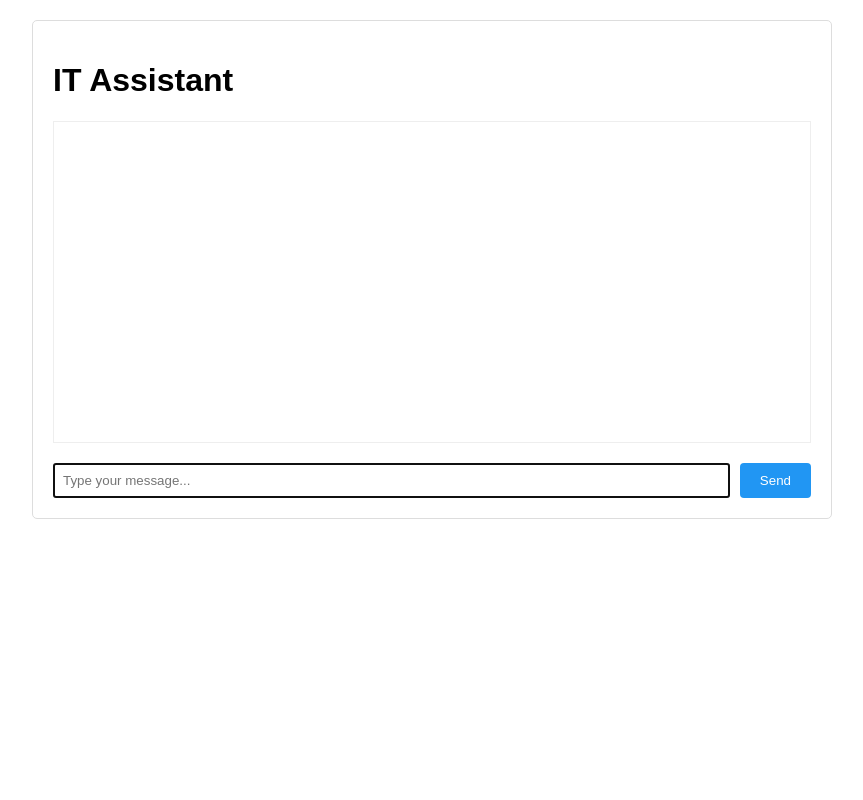
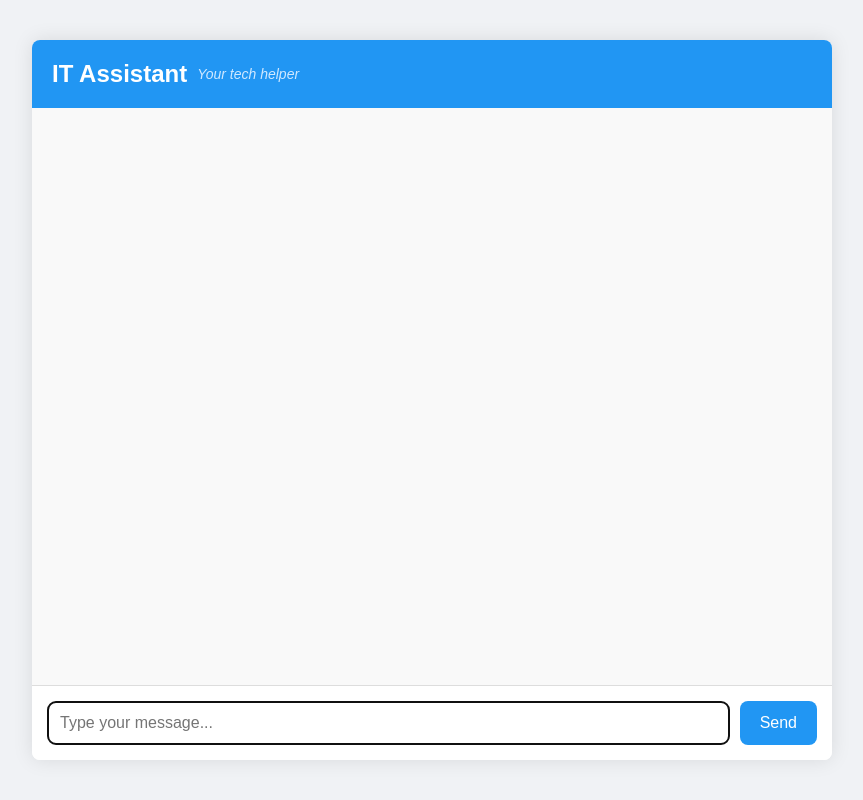
Before and after one commit to Farah-albouchi/django-chatbot, a Django app: page /chatbot/ in a window 1280 px wide. Shown: the whole page, without its empty margins (208-1071 px from the left). Run offline with Django 5.2, Linux system fonts and the light colour scheme.

Commit message:
ui update

```diff
--- a/chatbot/templates/chat.html
+++ b/chatbot/templates/chat.html
@@ -1,73 +1,141 @@
+
 <!DOCTYPE html>
-<html>
+<html lang="en">
 <head>
+    <meta charset="UTF-8">
+    <meta name="viewport" content="width=device-width, initial-scale=1.0">
     <title>IT Chatbot</title>
     <style>
+        * {
+            box-sizing: border-box;
+            margin: 0;
+            padding: 0;
+        }
+
         body {
             font-family: Arial, sans-serif;
+            display: flex;
+            align-items: center;
+            justify-content: center;
+            height: 100vh;
+            background-color: #f0f2f5;
+            margin: 0;
+        }
+
+        .chat-container {
+            display: flex;
+            flex-direction: column;
+            width: 100%;
             max-width: 800px;
-            margin: 0 auto;
+            height: 90vh;
+            border-radius: 8px;
+            box-shadow: 0px 0px 20px rgba(0, 0, 0, 0.1);
+            background-color: white;
+            overflow: hidden;
+        }
+
+        /* Header with logo and slogan */
+        .header {
+            background-color: #2196f3;
             padding: 20px;
+            display: flex;
+            align-items: center;
+            color: white;
         }
-        .chat-container {
-            border: 1px solid #ddd;
-            border-radius: 5px;
+
+        .header img {
+            width: 40px;
+            height: 40px;
+            margin-right: 10px;
+        }
+
+        .header h1 {
+            font-size: 24px;
+            margin: 0;
+        }
+
+        .slogan {
+            font-size: 14px;
+            margin-left: 10px;
+            color: #cfe8ff;
+            font-style: italic;
+        }
+
+        .chat-history {
+            flex-grow: 1;
             padding: 20px;
+            overflow-y: auto;
+            background-color: #f9f9f9;
         }
-        .chat-history {
-            height: 300px;
-            overflow-y: auto;
-            border: 1px solid #eee;
+
+        .message {
+            margin-bottom: 12px;
             padding: 10px;
-            margin-bottom: 20px;
+            border-radius: 8px;
+            width: fit-content;
+            max-width: 70%;
+            font-size: 16px;
+            line-height: 1.4;
         }
-        .message {
-            margin-bottom: 10px;
-            padding: 8px;
-            border-radius: 5px;
+
+        .user-message {
+            background-color: #e1f5fe;
+            align-self: flex-end;
+            margin-left: auto;
         }
-        .user-message {
-            background-color: #e3f2fd;
-            margin-left: 20%;
-        }
+
         .bot-message {
             background-color: #f5f5f5;
-            margin-right: 20%;
+            align-self: flex-start;
+            margin-right: auto;
         }
+
         .error-message {
             background-color: #ffebee;
             color: #c62828;
-            margin-right: 20%;
+            align-self: flex-start;
         }
+
         .input-container {
             display: flex;
-            gap: 10px;
+            padding: 15px;
+            border-top: 1px solid #ddd;
+            background-color: #fff;
         }
+
         #user-message {
             flex-grow: 1;
-            padding: 8px;
+            padding: 12px;
+            font-size: 16px;
+            border-radius: 8px;
+            border: 1px solid #ddd;
         }
+
         button {
-            padding: 8px 20px;
+            padding: 12px 20px;
             background-color: #2196f3;
             color: white;
             border: none;
-            border-radius: 4px;
+            border-radius: 8px;
             cursor: pointer;
+            font-size: 16px;
+            margin-left: 10px;
         }
+
         button:disabled {
             background-color: #ccc;
-        }
-        .loading {
-            color: #666;
-            font-style: italic;
         }
     </style>
 </head>
 <body>
     <div class="chat-container">
-        <h1>IT Assistant</h1>
+        <div class="header">
+            <h1>IT Assistant</h1>
+            <span class="slogan">Your tech helper</span>
+        </div>
+
         <div class="chat-history" id="chat-history"></div>
+
         <div class="input-container">
             <input type="text" id="user-message" placeholder="Type your message..."
                    onkeypress="if(event.key === 'Enter' && !event.shiftKey) { event.preventDefault(); sendMessage(); }">
@@ -137,7 +205,6 @@
 
                 addMessage(data.response);
             } catch (error) {
-                // Remove loading message
                 chatHistory.removeChild(loadingDiv);
                 addMessage(error.message, 'error');
             } finally {
--- a/chatbot/views.py
+++ b/chatbot/views.py
@@ -11,6 +11,7 @@ import time
 def get_chat_response(user_input):
     api_url = "https://chatgpt-api8.p.rapidapi.com/"
 
+
     payload = [
 	{
 		"content": "Hello! I'm an AI assistant bot based on ChatGPT 3. How may I help you?",
@@ -22,7 +23,7 @@ def get_chat_response(user_input):
 	}
     ]
     headers = {
-	"x-rapidapi-key": "6d1066720amsh569ceb4550b9323p1721b3jsnd3a80581d893",
+	"x-rapidapi-key": "220cbb2080msh1dcb5b16a1a0254p166484jsn8cb9ee69e94d",
 	"x-rapidapi-host": "chatgpt-api8.p.rapidapi.com",
 	"Content-Type": "application/json"
     }
```
Also changed, not shown: chatbot/templates/logo.png (added).
